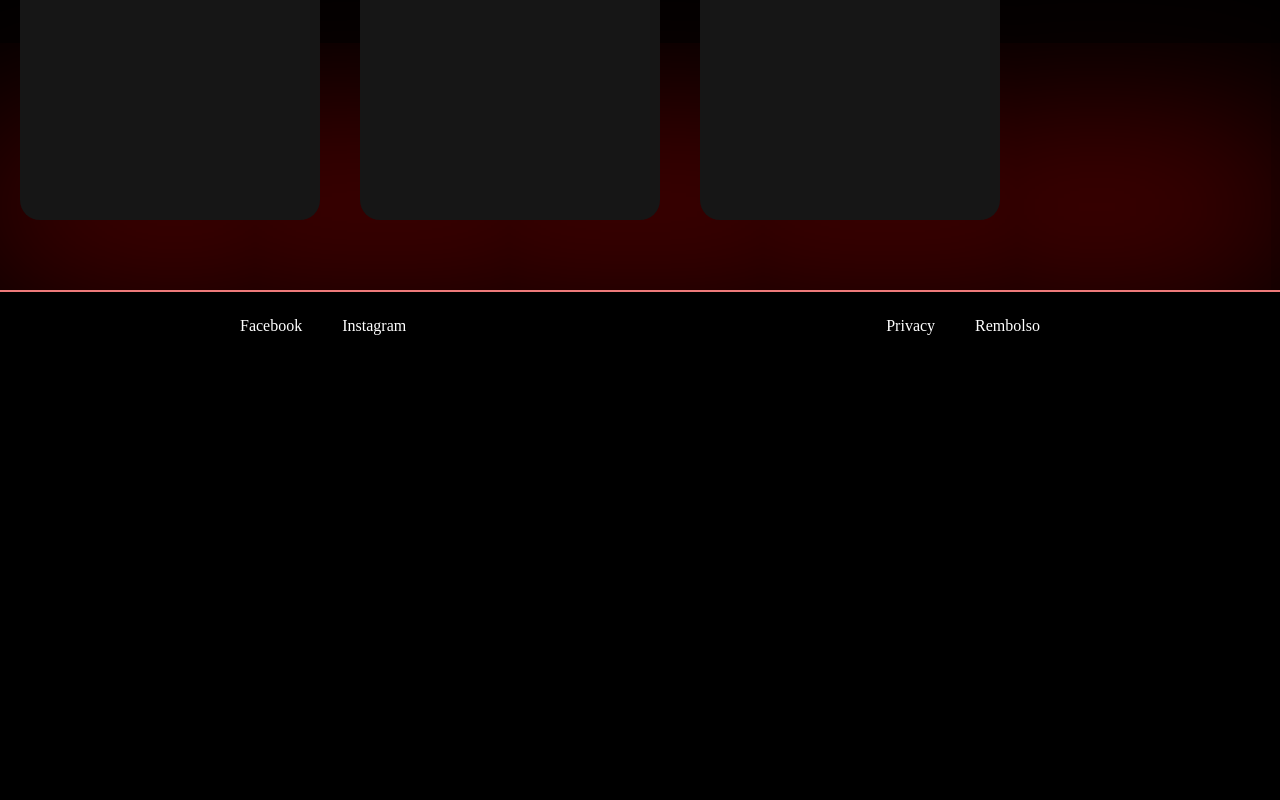
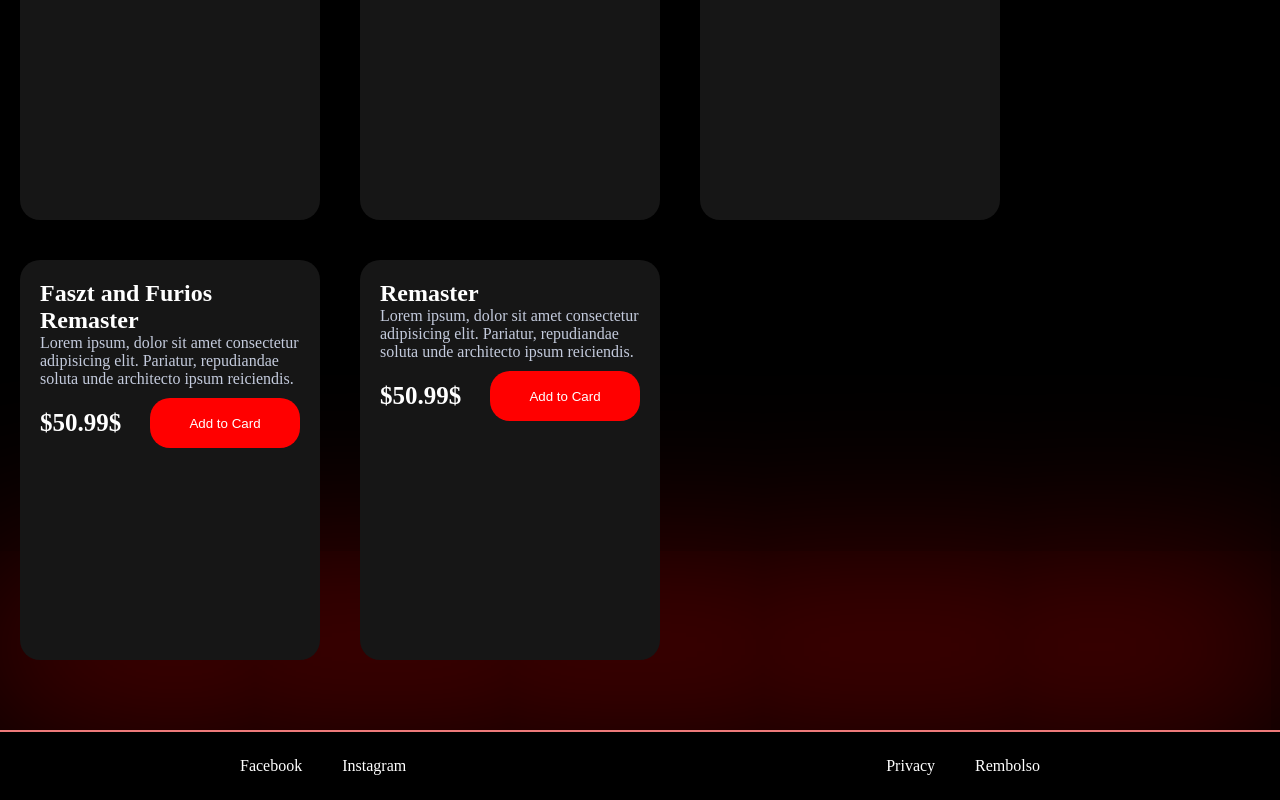
Before and after one commit to cutioluis/store-hooks, a React app: page / in a window 1280 px wide. Shown: the part 720-1520 px from the top of the page. Before the commit the page ends 1080 px from the top, so only its background shows below. Built offline with nearby package versions, Linux system fonts and the light colour scheme.

Commit message:
FIX initialState

```diff
--- a/src/components/CardProducts/CardProducts.js
+++ b/src/components/CardProducts/CardProducts.js
@@ -1,7 +1,7 @@
 import React from "react";
 import "./CardProducts.css";
 
-import { products } from "../../constants/constants";
+import { products } from "../../initialState"
 
 const CardProducts = () => {
   return (
--- a/src/components/Nav/Nav.js
+++ b/src/components/Nav/Nav.js
@@ -1,10 +1,11 @@
-import React from "react";
+import React, { useState } from "react";
 import { Link } from "react-router-dom";
 import { FaShoppingBag } from "react-icons/fa";
 
 import "./Nav.css";
 
 const Nav = () => {
+
   return (
     <nav className="navigation">
       <ul>
--- a/src/container/Checkout/Checkout.js
+++ b/src/container/Checkout/Checkout.js
@@ -1,11 +1,12 @@
 import React from "react";
 import { FaShoppingCart } from "react-icons/fa";
+import { AiTwotoneDelete } from "react-icons/ai";
+
 import "./Checkout.css";
 
 const Checkout = () => {
   return (
     <section className="check">
-      <div className="check_sell-img"></div>
       <div className="check_sell-details">
         <h1 className="check_title">CyberPunk 2077 Remaster</h1>
         <p>
@@ -14,11 +15,15 @@ const Checkout = () => {
         </p>
         <button className="heading_btn">Buy Now</button>
         <button className="check_add">
-          <FaShoppingCart style={{
+          <FaShoppingCart
+            style={{
               marginRight: `10px`,
-          }} />
-
+            }}
+          />
           Add to cart
+        </button>
+        <button className="check_add">
+          <AiTwotoneDelete />
         </button>
       </div>
     </section>
--- a/src/container/Home/Home.js
+++ b/src/container/Home/Home.js
@@ -1,4 +1,4 @@
-import React from "react";
+import React, { useState } from "react";
 import "./Home.css";
 
 import Heading from "../../components/Heading/Heading";
@@ -6,10 +6,12 @@ import CardProducts from "../../components/CardProducts/CardProducts";
 
 
 const Home = () => {
+  const [search, setsearch] = useState("")
+  console.log(search);
   return (
     <div className="home">
       <Heading />
-      <CardProducts/>
+      <CardProducts search={search}/>
     </div>
   );
 };
--- /dev/null
+++ b/src/context/AppContext.js
@@ -0,0 +1,6 @@
+import React from 'react';
+
+
+const AppContext = React.createContext({})
+
+export default AppContext
--- /dev/null
+++ b/src/hooks/useInitialState.js
@@ -0,0 +1,27 @@
+import { useState } from "react";
+import initialState from "../initialState";
+
+const useInitialState = () => {
+  const [state, setstate] = useState(initialState);
+  const addToCart = (payload) => {
+    setstate({
+      ...state,
+      cart: { ...state.cart, payload },
+    });
+  };
+  const removeToCart = (payload) => {
+    setstate({
+      ...state,
+      cart: { ...state.cart.filter((items) => items.id === payload) },
+    });
+  };
+
+  return {
+    addToCart,
+    removeToCart,
+    state
+  }
+
+};
+
+export default useInitialState;
--- a/src/constants/constants.js
+++ b/src/initialState.js
@@ -24,4 +24,21 @@ export const products = [
     id: 3,
     price: 50.99
   },
+  {
+    title: "Faszt and Furios Remaster",
+    description:
+      "Lorem ipsum, dolor sit amet consectetur adipisicing elit. Pariatur, repudiandae soluta unde architecto ipsum reiciendis.",
+    image: "/img/luis-home4.svg",
+    id: 3,
+    price: 50.99
+  },
+  {
+    title: " Remaster",
+    description:
+      "Lorem ipsum, dolor sit amet consectetur adipisicing elit. Pariatur, repudiandae soluta unde architecto ipsum reiciendis.",
+    image: "/img/luis-home4.svg",
+    id: 3,
+    price: 50.99
+  },
+
 ];
--- a/src/routes/App.js
+++ b/src/routes/App.js
@@ -7,9 +7,13 @@ import NotFound from "../container/NotFound";
 import Success from "../container/Success/Success";
 import Checkout from "../container/Checkout/Checkout";
 
+import AppContext from "../context/AppContext";
+import useInitialState from "../hooks/useInitialState";
 
 const App = () => {
+  const initialState = useInitialState();
   return (
+    <AppContext.Provider value={initialState}>
       <Router>
         <Layout>
           <Switch>
@@ -28,6 +32,7 @@ const App = () => {
           </Switch>
         </Layout>
       </Router>
+    </AppContext.Provider>
   );
 };
 
```
Lines whose indentation alone changed are shown as unchanged.
